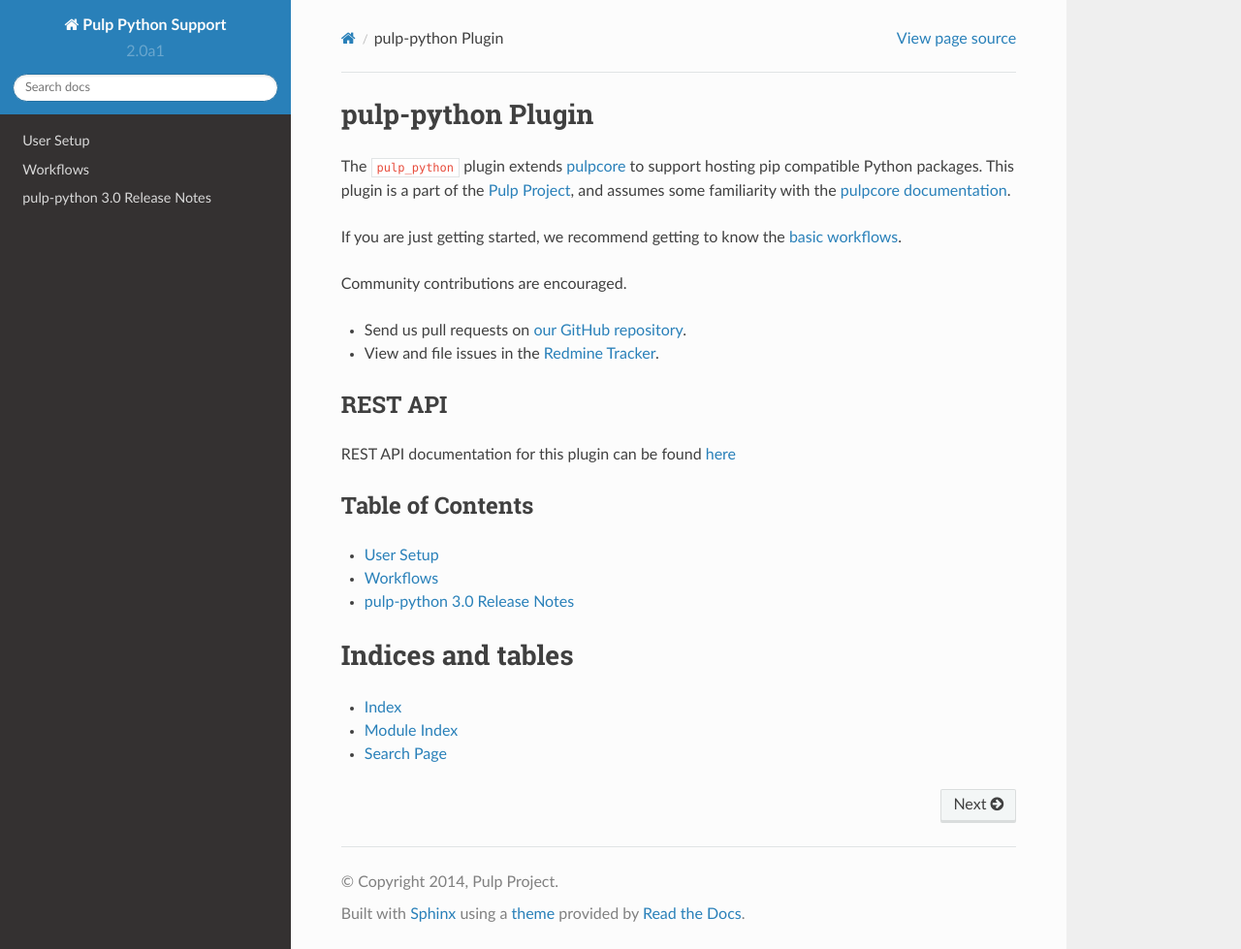
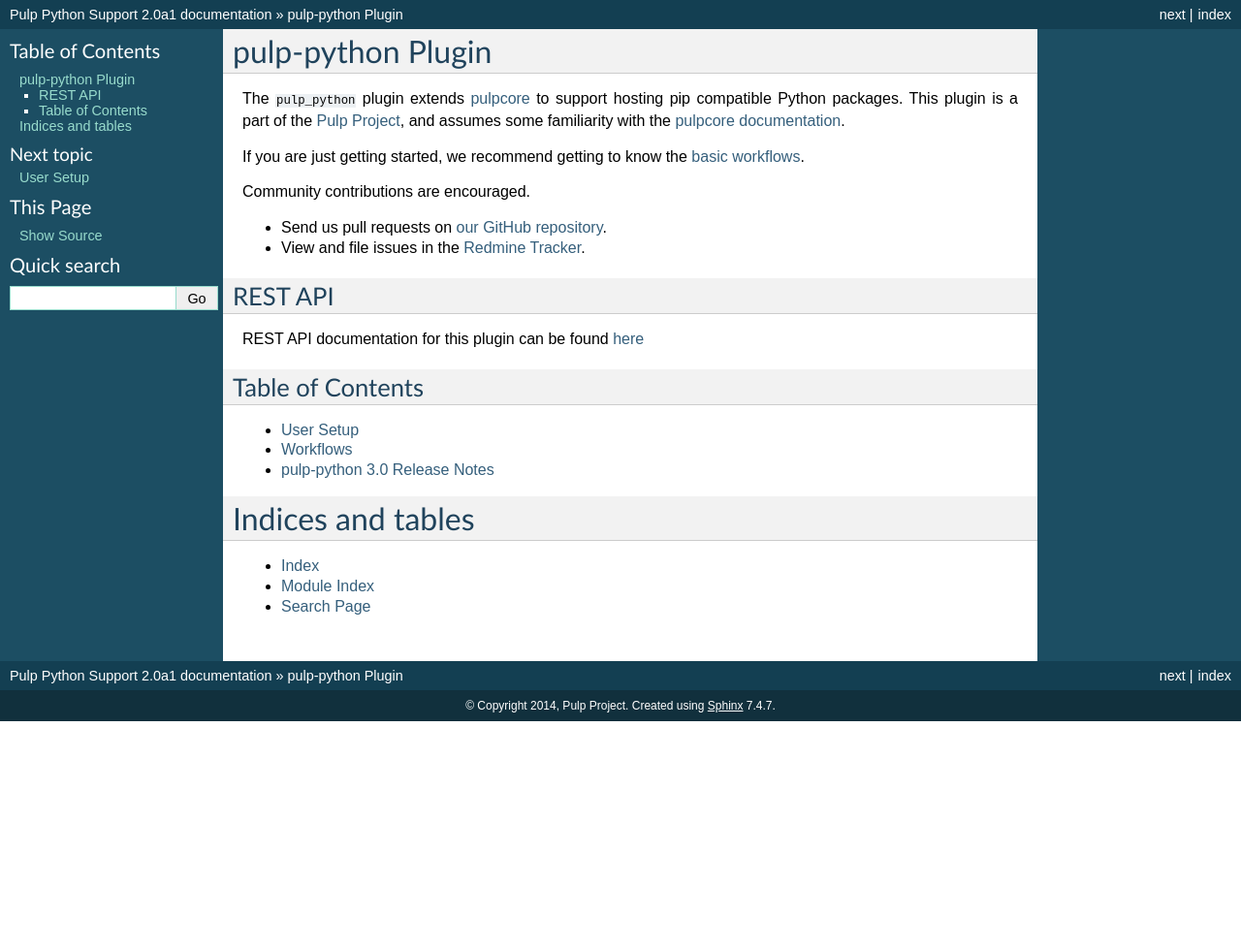
Before and after one commit to pulp/pulp_python, a Sphinx documentation site: the page built from docs/index.rst, in a window 1280 px wide and 979 px high. Shown: the whole window at 97% size. Built offline with Sphinx 7.4.7, drawn with Linux system fonts in a browser that asks for light colours.

Commit message:
Remove the conditionals for rtd theme
Seems to be causing a problem with rendering the restapi.html
[noissue]

```diff
--- a/docs/conf.py
+++ b/docs/conf.py
@@ -10,11 +10,6 @@
 #
 # All configuration values have a default; values that are commented out
 # serve to show the default.
-
-try:
-    import sphinx_rtd_theme
-except ImportError:
-    sphinx_rtd_theme = False
 
 # If extensions (or modules to document with autodoc) are in another directory,
 # add these directories to sys.path here. If the directory is relative to the
@@ -94,7 +89,7 @@
 
 # The theme to use for HTML and HTML Help pages.  See the documentation for
 # a list of builtin themes.
-html_theme = 'sphinx_rtd_theme' if sphinx_rtd_theme else 'default'
+html_theme = 'default'
 
 # Theme options are theme-specific and customize the look and feel of a theme
 # further.  For a list of options available for each theme, see the
@@ -123,7 +118,7 @@
 # Add any paths that contain custom static files (such as style sheets) here,
 # relative to this directory. They are copied after the builtin static files,
 # so a file named "default.css" will overwrite the builtin "default.css".
-html_theme_path = [sphinx_rtd_theme.get_html_theme_path()] if sphinx_rtd_theme else []
+# html_theme_path = [sphinx_rtd_theme.get_html_theme_path()] if sphinx_rtd_theme else []
 
 # If not '', a 'Last updated on:' timestamp is inserted at every page bottom,
 # using the given strftime format.
```
